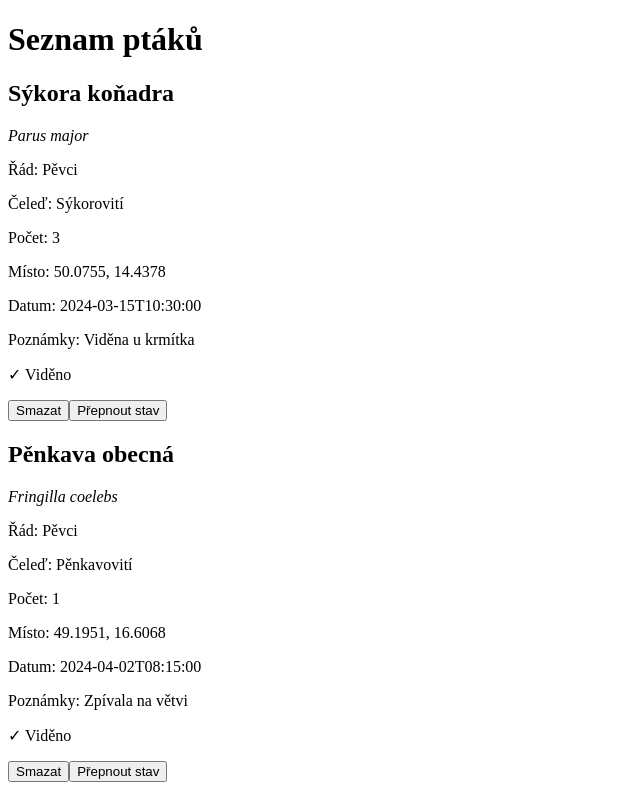
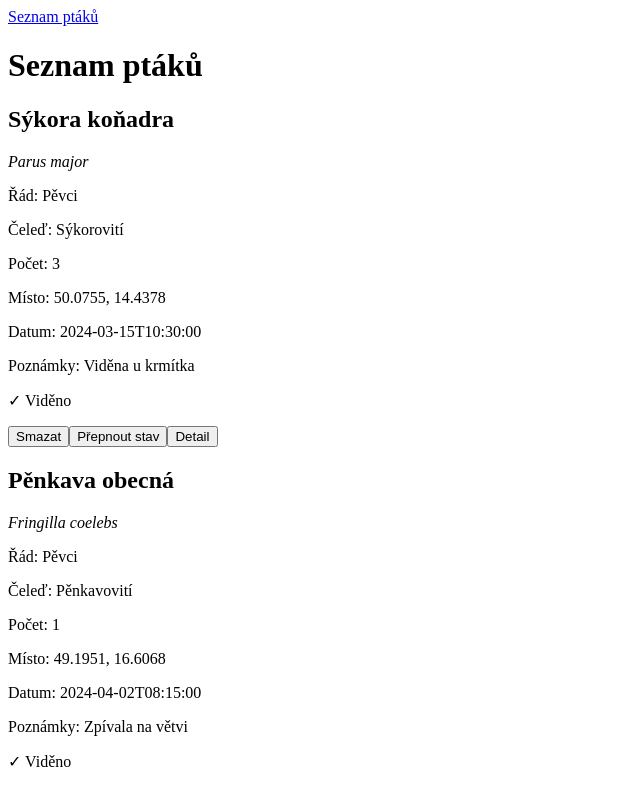
Before and after one commit to Mikulas-code/4IT427_bilm18_sem, a React (Vite) app: page / in a window 1280 px wide. Shown: the top 785 px of the page, without its empty margins (0-640 px from the left). Built offline with nearby package versions, Linux system fonts and the light colour scheme.

Commit message:
feat: pridan routing s detailem ptaku

```diff
--- a/package.json
+++ b/package.json
@@ -12,7 +12,8 @@
   "dependencies": {
     "@tanstack/react-query": "^5.100.13",
     "react": "^19.2.6",
-    "react-dom": "^19.2.6"
+    "react-dom": "^19.2.6",
+    "react-router-dom": "^7.15.1"
   },
   "devDependencies": {
     "@eslint/js": "^10.0.1",
--- a/src/App.tsx
+++ b/src/App.tsx
@@ -1,29 +1,29 @@
+import { NavLink } from "react-router-dom";
 import { BirdCard } from "./components/BirdCard";
 import { useBirdList } from "./context/BirdListContext";
+import { BirdListPage } from "./pages/BirdListPage";
+import { BirdDetailPage } from "./pages/BirdDetailPage";
+import { Routes, Route } from "react-router-dom";
 
 function App() {
-  const { birds, isLoading, isError, addBird, removeBird, toggleSeen} = useBirdList();
 
   return (
     <main>
-      <h1>Seznam ptáků</h1>
-        {birds.map((bird)=>(
-          <BirdCard
-           key={bird.id}
-           id = {bird.id}
-           name={bird.name}
-           count={bird.count}
-           date={bird.date}
-           family={bird.family}
-           latinName={bird.latinName}
-           location={bird.location}
-           notes={bird.notes}
-           order={bird.order}
-           seen={bird.seen}
-           onRemove={()=> console.log("mazu")}
-           onToggleSeen={()=> console.log("prepinam")}></BirdCard>
-        ))}
+      <nav>
+        <NavLink to="/">
+        Seznam ptáků
+        </NavLink>
+      </nav>
+
+
+      <Routes>
+        <Route path="/" element={<BirdListPage />} />
+        <Route path="/birds/:id" element={<BirdDetailPage />} />
+      </Routes>
+
+
     </main>
+
   );
 }
 
--- a/src/components/BirdCard.tsx
+++ b/src/components/BirdCard.tsx
@@ -1,3 +1,4 @@
+import { useNavigate } from "react-router-dom";
 import { type Bird } from "../types/Bird";
 
 interface BirdCardProps extends Bird {
@@ -5,7 +6,10 @@ interface BirdCardProps extends Bird {
   onRemove: (id: string) => void;
 }
 
-export function BirdCard({ id, name, family, location, date, notes, seen, count, latinName, order, onToggleSeen, onRemove}: BirdCardProps) {
+export function BirdCard({ id, name, family, location, date, notes, seen, count, latinName, order, onToggleSeen, onRemove}: BirdCardProps)
+ {
+
+  const navigate = useNavigate();
   return (
     <div>
       <h2>{name}</h2>
@@ -19,6 +23,7 @@ export function BirdCard({ id, name, family, location, date, notes, seen, count,
       <p>{seen ? "✓ Viděno" : "Neviděno"}</p>
       <button onClick={() => onRemove(id)}>Smazat</button>
       <button onClick={() => onToggleSeen(id)}>Přepnout stav</button>
+      <button onClick={()=> navigate(`/birds/${id}`)}>Detail</button>
     </div>
   );
 }
--- a/src/main.tsx
+++ b/src/main.tsx
@@ -3,6 +3,7 @@ import { createRoot } from "react-dom/client";
 import App from "./App.tsx";
 import { BirdListProvider } from "./context/BirdListContext.tsx";
 import { QueryClient, QueryClientProvider } from "@tanstack/react-query";
+import { BrowserRouter } from "react-router-dom";
 
 const queryClient = new QueryClient({
   defaultOptions: {
@@ -15,10 +16,12 @@ const queryClient = new QueryClient({
 
 createRoot(document.getElementById("root")!).render(
   <StrictMode>
-    <QueryClientProvider client={queryClient}>
-      <BirdListProvider>
-        <App />
-      </BirdListProvider>
-    </QueryClientProvider>
+    <BrowserRouter>
+      <QueryClientProvider client={queryClient}>
+        <BirdListProvider>
+          <App />
+        </BirdListProvider>
+      </QueryClientProvider>
+    </BrowserRouter>
   </StrictMode>,
 );
--- /dev/null
+++ b/src/pages/BirdDetailPage.tsx
@@ -0,0 +1,39 @@
+import { BirdCard } from "../components/BirdCard";
+import { useBirdList } from "../context/BirdListContext";
+import { useParams } from "react-router-dom";
+
+export function BirdDetailPage() {
+  const { birds, isLoading, isError, addBird, removeBird, toggleSeen } =
+    useBirdList();
+    const { id } = useParams();
+
+  if (isLoading) return <p>Načítám...</p>;
+  if (isError) return <p>Chyba při načítání.</p>;
+
+  const bird = birds.find((bird) => bird.id === id);
+  if (!bird) return <p>Pták nenalezen.</p>;
+
+
+  return(
+    <>
+    <h1>{bird.name} - Detail</h1>
+    <BirdCard
+          key={bird.id}
+          id={bird.id}
+          name={bird.name}
+          count={bird.count}
+          date={bird.date}
+          family={bird.family}
+          latinName={bird.latinName}
+          location={bird.location}
+          notes={bird.notes}
+          order={bird.order}
+          seen={bird.seen}
+          onRemove={removeBird}
+          onToggleSeen={toggleSeen}
+        ></BirdCard>
+
+
+    </>
+  )
+}
--- /dev/null
+++ b/src/pages/BirdListPage.tsx
@@ -0,0 +1,33 @@
+import { BirdCard } from "../components/BirdCard";
+import { useBirdList } from "../context/BirdListContext";
+
+export function BirdListPage() {
+  const { birds, isLoading, isError, addBird, removeBird, toggleSeen } =
+    useBirdList();
+
+  if (isLoading) return <p>Načítám...</p>;
+  if (isError) return <p>Chyba při načítání.</p>;
+
+  return (
+    <main>
+      <h1>Seznam ptáků</h1>
+      {birds.map((bird) => (
+        <BirdCard
+          key={bird.id}
+          id={bird.id}
+          name={bird.name}
+          count={bird.count}
+          date={bird.date}
+          family={bird.family}
+          latinName={bird.latinName}
+          location={bird.location}
+          notes={bird.notes}
+          order={bird.order}
+          seen={bird.seen}
+          onRemove={removeBird}
+          onToggleSeen={toggleSeen}
+        ></BirdCard>
+      ))}
+    </main>
+  );
+}
```
Also changed, not shown: 1 other file (tests, documents, lock files or other folders).
